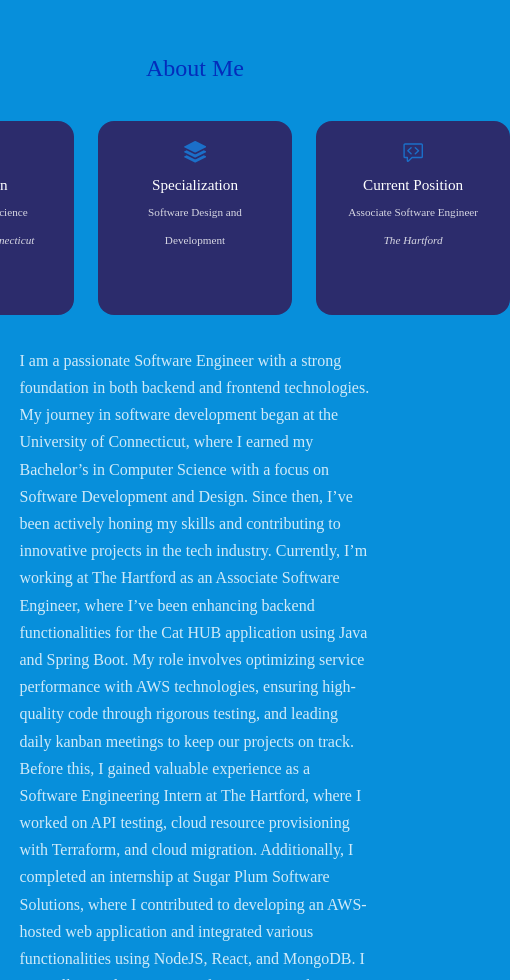
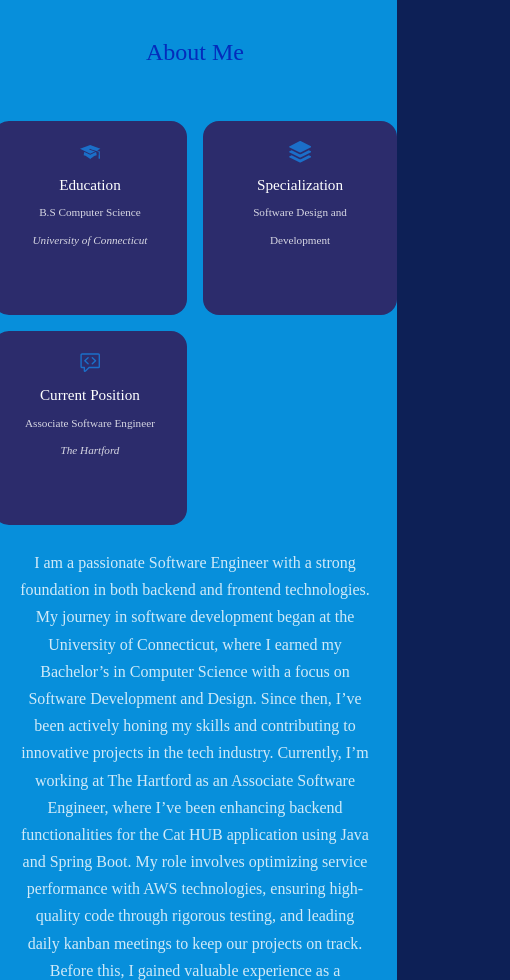
Before and after one commit to aiyer11/aiyer11.github.io, a React (Create React App) app: page / in a window 390 px wide. Shown: the part 1020-2000 px from the top of the page, 510 px wide, since content can reach past the window. Built offline with nearby package versions, Linux system fonts and the light colour scheme; a web font is replaced by a local one.

Commit message:
Fixed mobile sizing issue

```diff
--- a/src/components/about/about.css
+++ b/src/components/about/about.css
@@ -53,13 +53,13 @@
 /* Media queries for medium devices(Tablets) */
 
 @media screen and (max-width: 1024px) {
-    .about__me{
+    .about{
 
         width: 50%;
         margin: 2rem auto 4rem;
     }
 
-    .about__content p{
+    .about_content p{
 
         margin: 1rem 0 1.5rem;
     }
@@ -71,24 +71,24 @@
 
 @media screen and (max-width: 600px) {
 
-    .about__me{
+    .about{
 
         width: 65%;
         margin: 0 auto 3rem;
     }
 
-    .about__cards{
+    .about_cards{
 
         grid-template-columns: 1fr 1fr;
         gap: 1rem;
     }
 
-    .about__content{
+    .about_content{
 
         text-align: center;
     }
 
-    .about__content p{
+    .about_content p{
 
         margin: 1.5rem 0;
     }
--- a/src/components/header/header.css
+++ b/src/components/header/header.css
@@ -39,7 +39,7 @@ header {
 
 @media screen and (max-width: 1024px) {
 
-    header{
+    .header{
 
         height: 60vh;
     }
@@ -50,17 +50,12 @@ header {
 
 @media screen and (max-width: 600px) {
 
-    header{
+    .header{
 
         height: 100vh;
     }
 
-    .socials, .scroll_down{
-
-        display: none;
-    }
-
-    .profilePicture > img{
+    .profilePicture > .img{
 
         margin-top: 2.5rem;
     }
--- a/src/index.css
+++ b/src/index.css
@@ -134,7 +134,7 @@ img{
       width: var(--container-width-md);
   }
 
-  section{
+ .section{
 
       margin-top: 6rem;
   }
@@ -150,7 +150,7 @@ img{
       width: var(--container-width-sm);
   }
 
-  section > h2{
+  .section > h2{
 
       margin-bottom: 2rem;
   }
```
